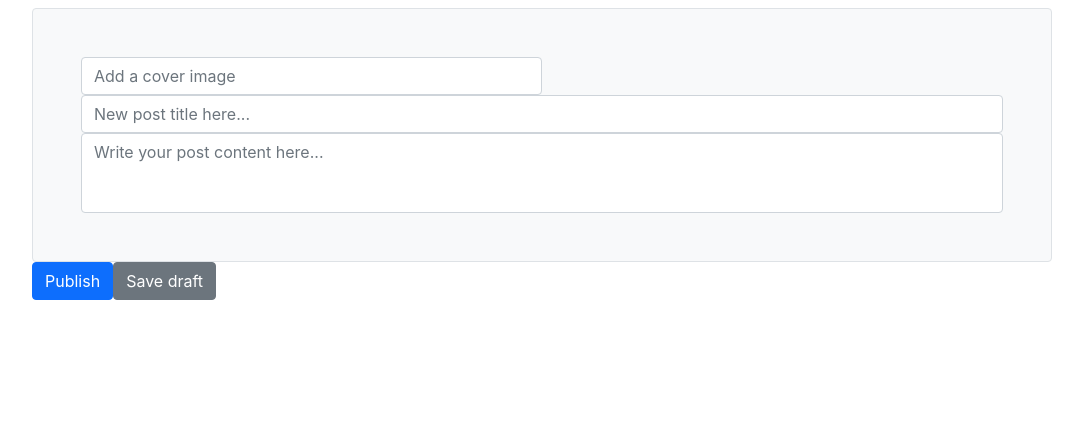
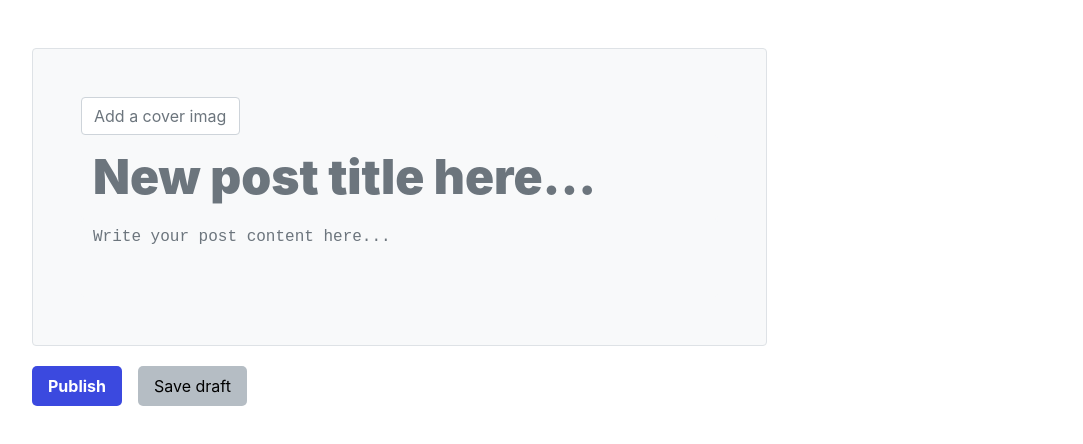
Before and after one commit to aaronbarcenas/devto-react, a React (Create React App) app: page /new in a window 1280 px wide. Shown: the top 444 px of the page, without its empty margins (98-1181 px from the left). Built offline with nearby package versions, Linux system fonts and the light colour scheme.

Commit message:
ADD Styles to New Post

```diff
--- /dev/null
+++ b/src/components/NewPost/index.css
@@ -0,0 +1,40 @@
+
+#addPostForm{
+    margin-top: 40px;
+}
+
+#btnAddPost{
+    background-color: #3b49df;
+    color: white;
+    border: 0px;
+    border-radius: 5px;
+    font-size: 16px;
+    padding: 8px 16px;
+    margin-top: 20px;
+    margin-right: 16px;
+    font-weight: bold;
+}
+
+#btnSaveDraft{
+    background-color: #B5BDC4;
+    color: black;
+    border: 0px;
+    border-radius: 5px;
+    font-size: 16px;
+    padding: 8px 16px;
+    margin-top: 20px;
+}
+input#title.form-control{
+    font-size: 3rem;
+    font-family: inherit;
+    font-weight: 900;
+    border: 0;
+    background: #F8F9FA;
+}
+
+input#content.form-control{
+    border: 0;
+    background: #F8F9FA;
+    font-family: monospace;
+    min-height: 27px;
+}
--- a/src/components/NewPost/index.jsx
+++ b/src/components/NewPost/index.jsx
@@ -1,6 +1,8 @@
 import React, { Fragment, useState } from 'react'
 import { useHistory } from "react-router-dom";
 import { newPost } from '../../services';
+import "./index.css";
+
 
 
 const NewPost = () => {
@@ -21,11 +23,11 @@ const NewPost = () => {
     <Fragment>
       <div className="container">
         <div className="row">
-            <div className="col-12 mt-2">
+            <div className="col-12 w-75 mt-2">
                 <form className="mb-4  px-5" id="addPostForm" onSubmit={submit} >
                     <div className="border rounded bg-light p-5">
                         <div className="form-group">
-                            <input type="texto" className="form-control w-50" id="imageUrl" placeholder="Add a cover image" onChange={event =>setImageUrl(event.target.value)}/>
+                            <input type="texto" className="form-control w-25" id="imageUrl" placeholder="Add a cover image" onChange={event =>setImageUrl(event.target.value)}/>
                         </div>
                         <div className="form-group">
                           <input type="text" className="form-control" id="title" aria-describedby="title" placeholder="New post title here..." onChange={event =>setTitlePost(event.target.value)}/>
```
